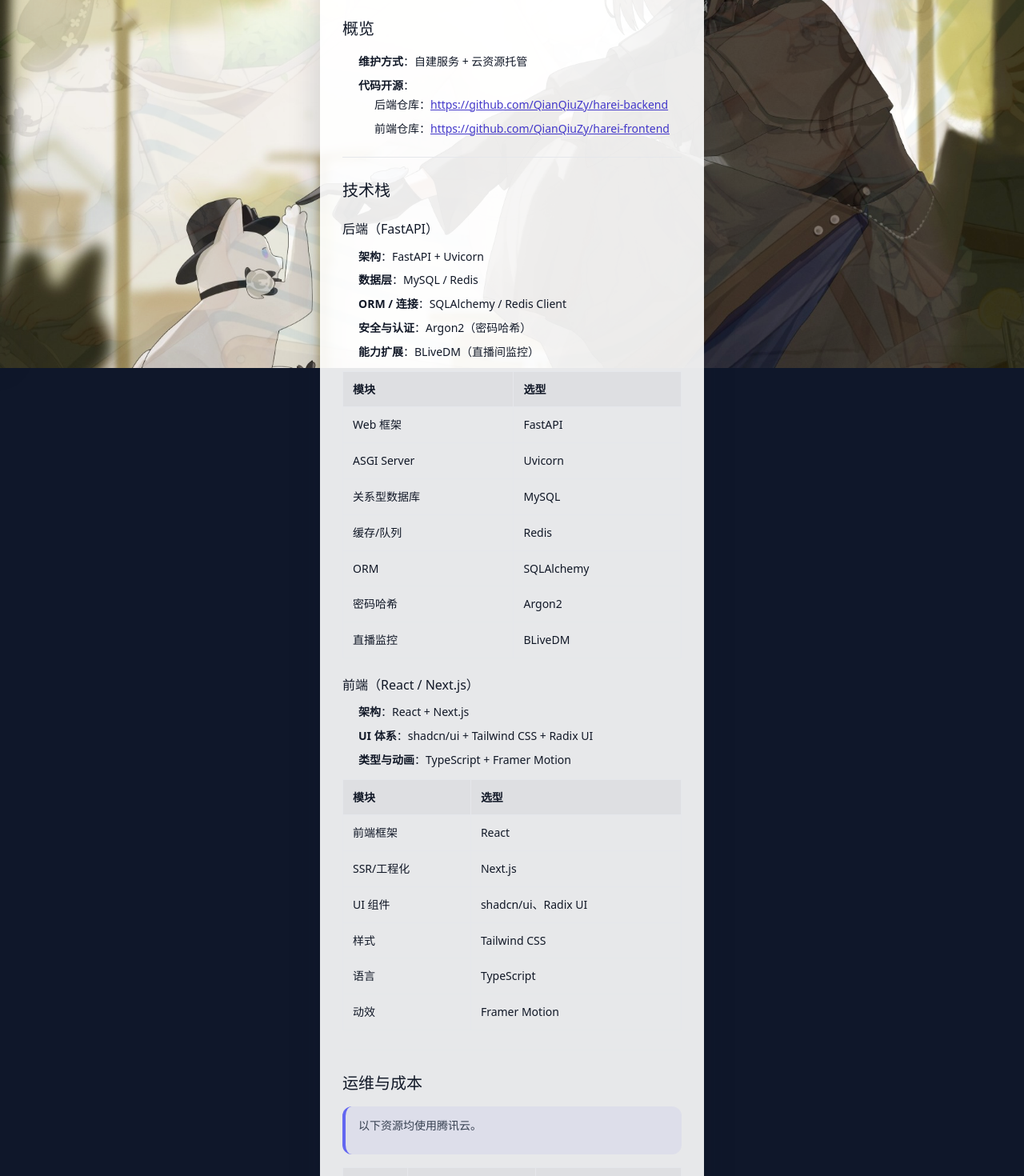
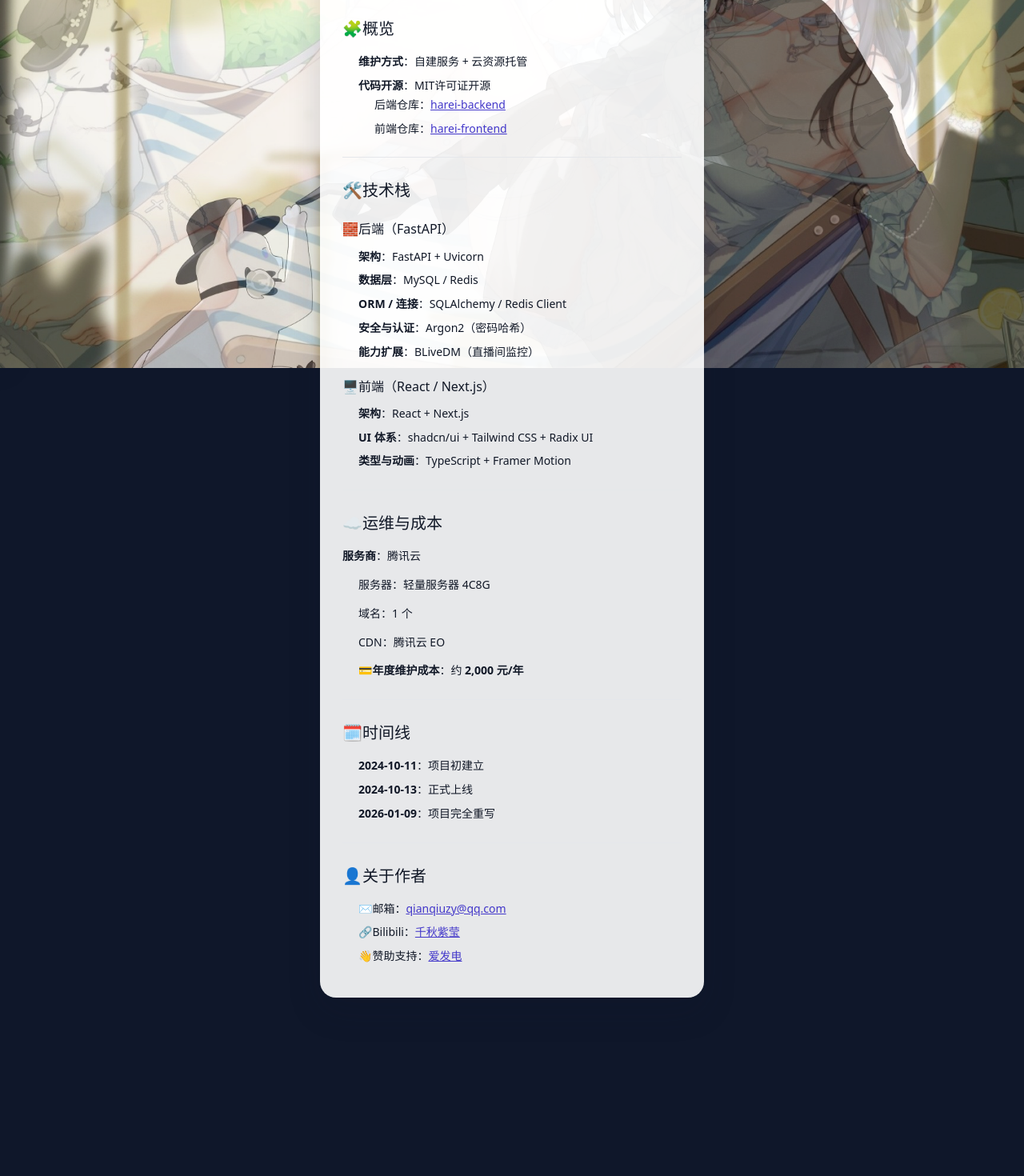
Before and after one commit to QianQiuZy/harei-frontend, a Next.js app: page /about in a window 1280 px wide. Shown: the part 340-1810 px from the top of the page at 80% size. After the commit the page ends 1651 px from the top, so only its background shows below. Built offline with nearby package versions, Linux system fonts and the light colour scheme; a small style sheet from the web is missing.

Commit message:
补充md文件

```diff
--- a/app/about/page.tsx
+++ b/app/about/page.tsx
@@ -5,18 +5,18 @@ const ABOUT_MARKDOWN = `# 花礼Harei的小空间
 
 > 本站由 **千秋紫莹** 个人搭建与维护；一切纠纷与 **花礼 Harei** 无关。
 
-## 概览
+## 🧩概览
 
 - **维护方式**：自建服务 + 云资源托管
-- **代码开源**：
-  - 后端仓库：https://github.com/QianQiuZy/harei-backend
-  - 前端仓库：https://github.com/QianQiuZy/harei-frontend
+- **代码开源**：MIT许可证开源
+  - 后端仓库：[harei-backend](https://github.com/QianQiuZy/harei-backend)
+  - 前端仓库：[harei-frontend](https://github.com/QianQiuZy/harei-frontend)
 
 ---
 
-## 技术栈
+## 🛠️技术栈
 
-### 后端（FastAPI）
+### 🧱后端（FastAPI）
 
 - **架构**：FastAPI + Uvicorn
 - **数据层**：MySQL / Redis
@@ -24,48 +24,27 @@ const ABOUT_MARKDOWN = `# 花礼Harei的小空间
 - **安全与认证**：Argon2（密码哈希）
 - **能力扩展**：BLiveDM（直播间监控）
 
-| 模块 | 选型 |
-| --- | --- |
-| Web 框架 | FastAPI |
-| ASGI Server | Uvicorn |
-| 关系型数据库 | MySQL |
-| 缓存/队列 | Redis |
-| ORM | SQLAlchemy |
-| 密码哈希 | Argon2 |
-| 直播监控 | BLiveDM |
-
-### 前端（React / Next.js）
+### 🖥️前端（React / Next.js）
 
 - **架构**：React + Next.js
 - **UI 体系**：shadcn/ui + Tailwind CSS + Radix UI
 - **类型与动画**：TypeScript + Framer Motion
 
-| 模块 | 选型 |
-| --- | --- |
-| 前端框架 | React |
-| SSR/工程化 | Next.js |
-| UI 组件 | shadcn/ui、Radix UI |
-| 样式 | Tailwind CSS |
-| 语言 | TypeScript |
-| 动效 | Framer Motion |
+---
+
+## ☁️运维与成本
+
+**服务商**：腾讯云
+
+ - 服务器：轻量服务器 4C8G
+ - 域名：1 个
+ - CDN：腾讯云 EO
+
+- 💳**年度维护成本**：约 **2,000 元/年**
 
 ---
 
-## 运维与成本
-
-> 以下资源均使用腾讯云。
-
-| 资源 | 规格/数量 | 说明 |
-| --- | --- | --- |
-| 服务器 | 轻量服务器 4C8G | 承载后端与核心服务 |
-| 域名 | 1 个 | 主站/子域名 |
-| CDN | 腾讯云 EO | 静态资源与加速 |
-
-- **年度维护成本**：约 **2,000 元/年**（以实际账单为准）
-
----
-
-## 时间线
+## 🗓️时间线
 
 - **2024-10-11**：项目初建立
 - **2024-10-13**：正式上线
@@ -73,11 +52,11 @@ const ABOUT_MARKDOWN = `# 花礼Harei的小空间
 
 ---
 
-## 关于作者
+## 👤关于作者
 
-- 邮箱：qianqiuzy@qq.com
-- Bilibili：<https://space.bilibili.com/351708822>
-- 赞助支持：<https://afdian.com/a/qianqiuzy>
+- ✉️邮箱：qianqiuzy@qq.com
+- 🔗Bilibili：[千秋紫莹](https://space.bilibili.com/351708822)
+- 👋赞助支持：[爱发电](https://afdian.com/a/qianqiuzy)
 `;
 
 export default function AboutPage() {
```
Also changed, not shown: 1 other file (tests, documents, lock files or other folders).
